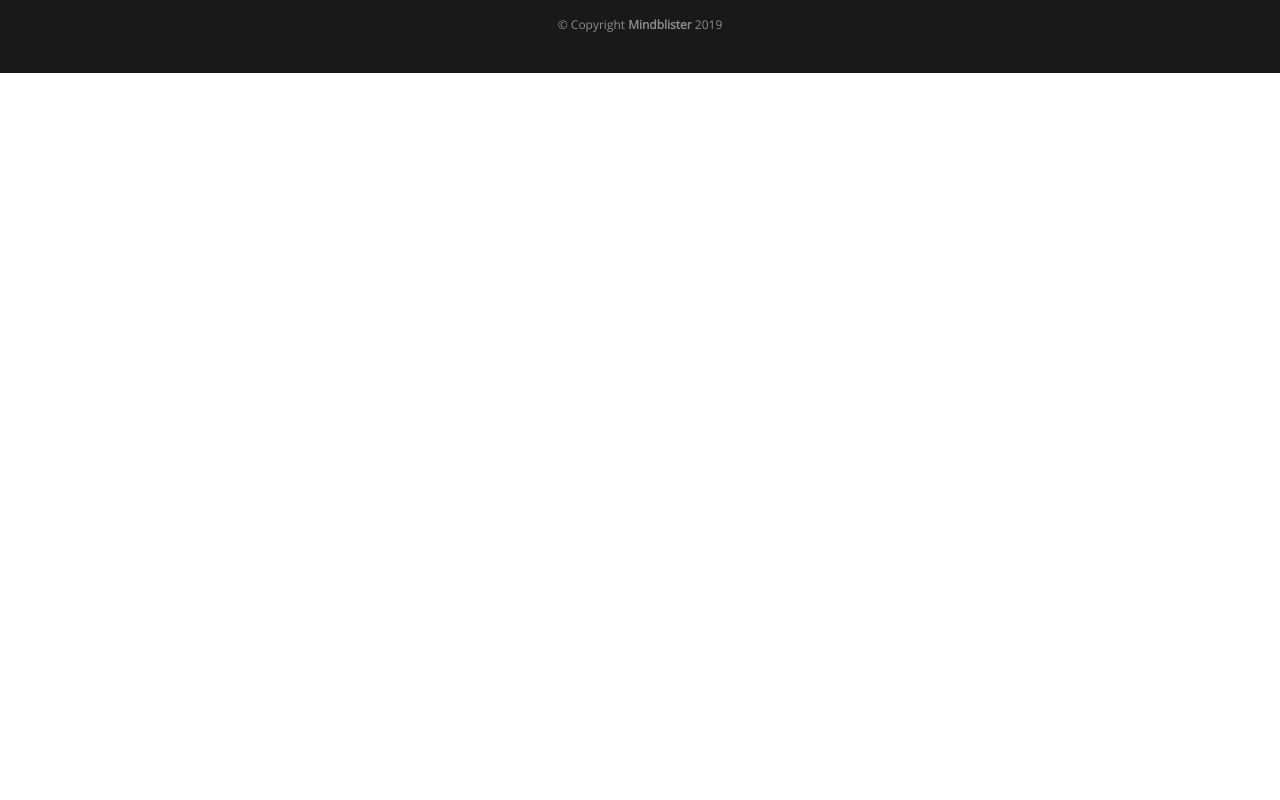
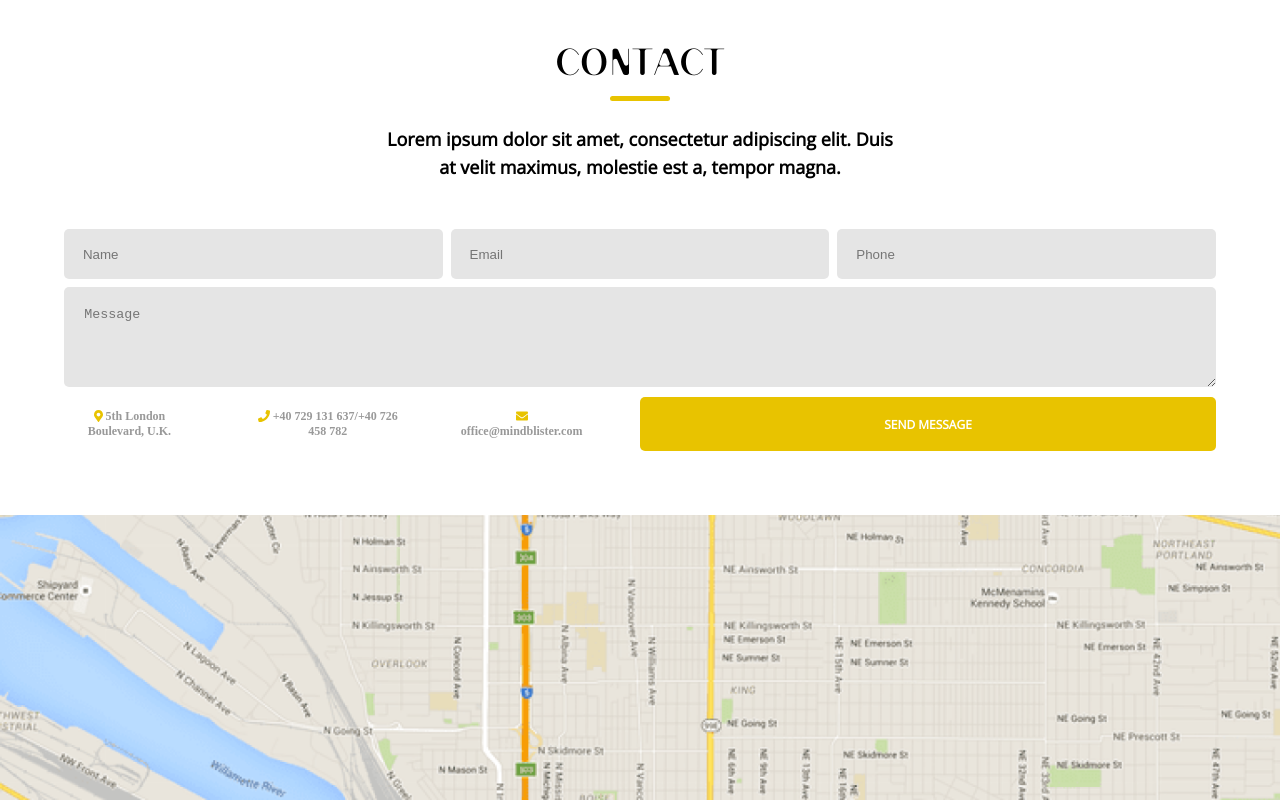
Before and after one commit to Svitlana-G/Restaurant-Hungry-People, a React (Create React App) app: page /contact in a window 1280 px wide. Shown: the part 980-1780 px from the top of the page. Before the commit the page ends 1053 px from the top, so only its background shows below. Built offline with nearby package versions, Linux system fonts and the light colour scheme.

Commit message:
Added Contact

```diff
--- a/package.json
+++ b/package.json
@@ -3,6 +3,9 @@
   "version": "0.1.0",
   "private": true,
   "dependencies": {
+    "@fortawesome/fontawesome-svg-core": "^1.2.36",
+    "@fortawesome/free-solid-svg-icons": "^5.15.4",
+    "@fortawesome/react-fontawesome": "^0.1.16",
     "@testing-library/jest-dom": "^5.14.1",
     "@testing-library/react": "^11.2.7",
     "@testing-library/user-event": "^12.8.3",
--- a/src/App.js
+++ b/src/App.js
@@ -15,6 +15,7 @@ import Booking from './components/Booking';
 import Galerie from './components/Galerie';
 import Menu from './components/Menu';
 import Events from './components/Events';
+import Contact from './components/Contact';
 
 function App() {
   return (
@@ -28,6 +29,7 @@ function App() {
             <Route path="/menu" component={Menu} />
             <Route path="/galerie" component={Galerie} />
             <Route path="/events" component={Events} />
+            <Route path="/contact" component={Contact} />
             <Route path="/" component={About} exact />
           </Switch>
           <Footer />
--- /dev/null
+++ b/src/components/Contact.js
@@ -0,0 +1,30 @@
+import '../css/Contact.css'
+import { FontAwesomeIcon } from '@fortawesome/react-fontawesome'
+import { faMapMarkerAlt, faPhone, faEnvelope } from '@fortawesome/free-solid-svg-icons'
+
+const Contact = () => {
+    return (
+        <div className="contact">
+            <h2>CONTACT</h2>
+            <div className="line"></div>
+            <h4>Lorem ipsum dolor sit amet, consectetur adipiscing elit. Duis at velit maximus, molestie est a, tempor magna.</h4>
+            <form>
+                <input type="text" name="contact_name" placeholder="Name" />
+                <input type="email" name="contact_email" placeholder="Email" />
+                <input type="tel" name="contact_tel" placeholder="Phone" />
+                <textarea name="contact_message" placeholder="Message"></textarea>
+            </form>
+            <div className="senden">
+                <div className="information">
+                    <p> <FontAwesomeIcon icon={faMapMarkerAlt} style={{ color: 'E8C300' }}></FontAwesomeIcon> 5th London Boulevard, U.K. </p>
+                    <p>	<FontAwesomeIcon icon={faPhone} style={{ color: 'E8C300' }}></FontAwesomeIcon> +40 729 131 637/+40 726 458 782</p>
+                    <p><FontAwesomeIcon icon={faEnvelope} style={{ color: 'E8C300' }}></FontAwesomeIcon> office@mindblister.com</p>
+                </div>
+                <button>SEND MESSAGE</button>
+            </div>
+            <img src="../img/map.png" alt="" />
+        </div>
+    );
+}
+
+export default Contact;
--- /dev/null
+++ b/src/css/Contact.css
@@ -0,0 +1,65 @@
+.contact{
+    margin: 8vh 0 0 0;
+}
+
+.contact h4{
+    margin: 3vh 30% 6vh 30%;
+}
+
+.contact form {
+    display: grid;
+    grid-template-rows: 1fr 2fr;
+    grid-template-columns: repeat(3, 1fr);
+    gap: .5rem;
+    margin: 0 5%;
+}
+
+.contact input, .contact textarea{
+    border:none;
+    background-color: #E5E5E5;
+    border-radius: 5px;
+    padding-left: 5%;
+    min-height: 6vh;
+}
+.contact textarea{
+    grid-column: 1/4;
+    padding-left: 1.75%;
+    padding-top: 2.5vh;
+}
+
+.contact .senden{
+    display: grid;
+    grid-template-columns: repeat(2, 1fr);
+    margin: 10px 5% 8vh 5%;
+}
+
+.contact .information{
+    grid-column: 1/2;
+    display: flex;
+    justify-content: space-between;
+}
+
+.contact button{
+    grid-column: 2/3;
+    border: none;
+    background-color: #E8C300;
+    border-radius: 5px;
+    color: #fff;
+    font-weight: bold;
+    font-size: 0.75rem;
+    font-family: 'Open Sans';
+    min-height: 6vh;
+}
+
+.contact .information p{
+    font-size: .75rem;
+    padding-right: 10%;
+    font-weight: 900;
+    font-family: 'Font Awesome 5 Free';
+    color: rgba(51, 51, 51, 0.5);
+}
+
+.contact img{
+    width: 100%;
+    height: auto;
+}
```
Also changed, not shown: public/img/map.png (added), 1 other file (tests, documents, lock files or other folders).
